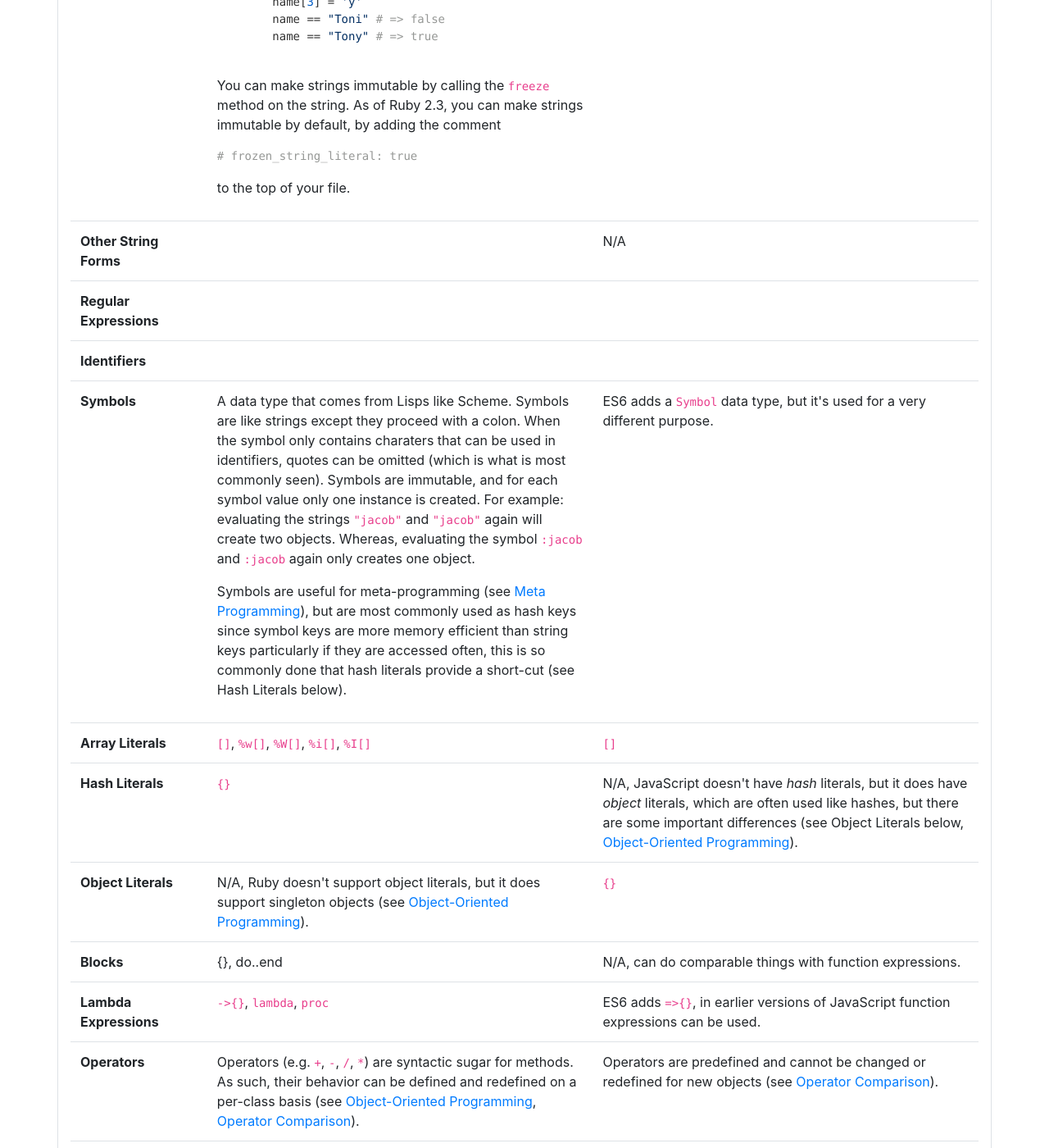
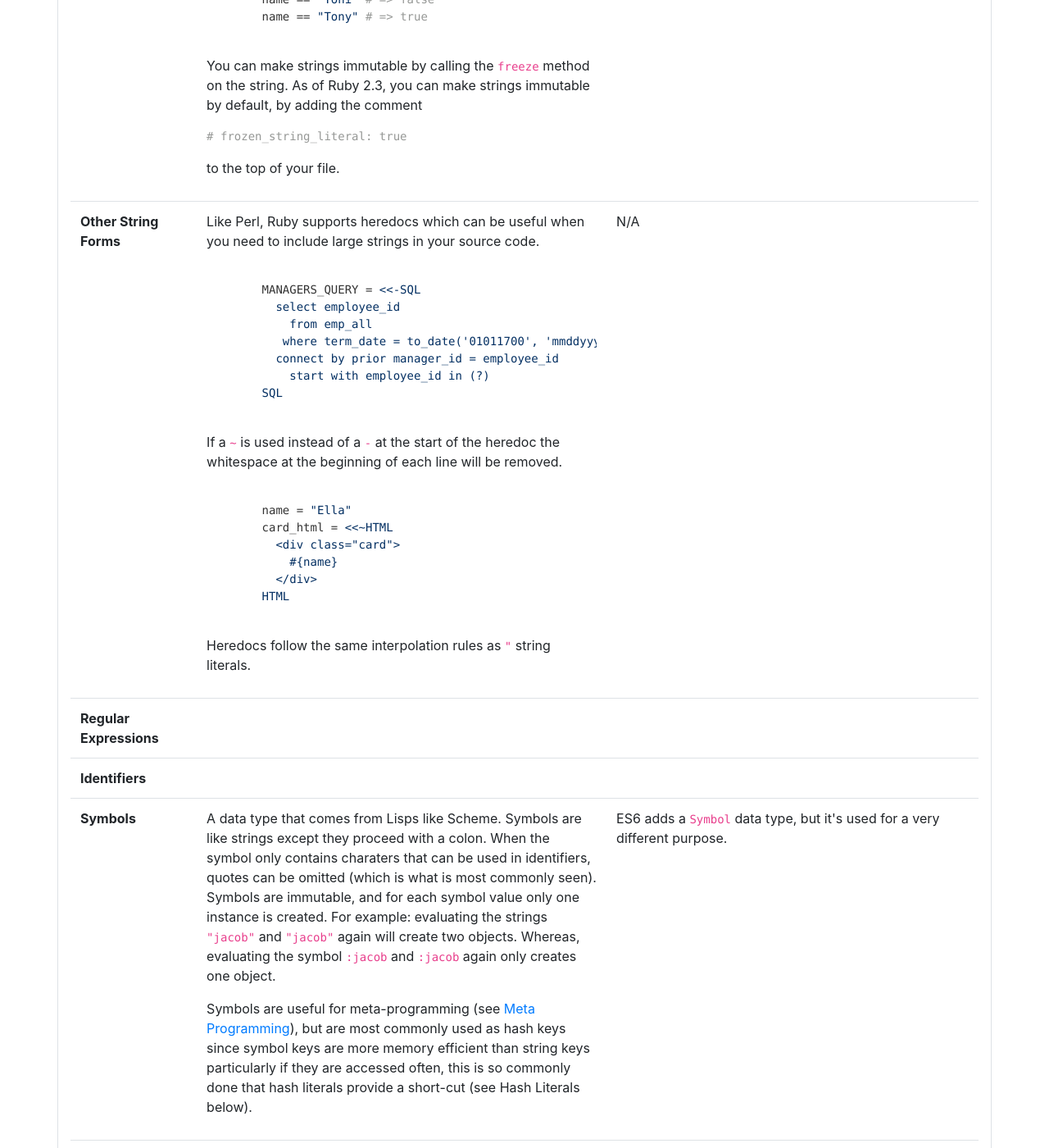
Before and after one commit to delonnewman/ruby-and-javascript, a Jekyll site: the page built from index.html, in a window 1280 px wide and 1400 px high, scrolled down 2342 px. Shown: the whole window at 82% size. Built offline with Jekyll 4.4.1, drawn with Linux system fonts in a browser that asks for light colours; some of the changed text lies outside the part shown.

Commit message:
Update index.html

```diff
--- a/index.html
+++ b/index.html
@@ -164,7 +164,28 @@ layout: default
     </tr>
     <tr>
       <th scope="row">Other String Forms</th>
-      <td></td>
+      <td>
+        <p>Like Perl, Ruby supports heredocs which can be useful when you need to include large strings in your source code.</p>
+        <pre><code class="ruby">
+        MANAGERS_QUERY = &lt;&lt;-SQL
+          select employee_id
+            from emp_all
+           where term_date = to_date('01011700', 'mmddyyyy')
+          connect by prior manager_id = employee_id
+            start with employee_id in (?)
+        SQL
+        </code></pre>
+        <p>If a <code>~</code> is used instead of a <code>-</code> at the start of the heredoc the whitespace at the beginning of each line will be removed.</p>
+        <pre><code class="ruby">
+        name = "Ella"
+        card_html = &lt;&lt;~HTML
+          &lt;div class="card"&gt;
+            #{name}
+          &lt;/div&gt;
+        HTML
+        </code></pre>
+        <p>Heredocs follow the same interpolation rules as <code>"</code> string literals.</p>
+      </td>
       <td>N/A</td>
     </tr>
     <tr>
@@ -189,12 +210,24 @@ layout: default
     </tr>
     <tr>
       <th scope="row">Array Literals</th>
-      <td><code>[]</code>, <code>%w[]</code>, <code>%W[]</code>, <code>%i[]</code>, <code>%I[]</code></td>
-      <td><code>[]</code></td>
+      <td>
+        <pre><code class="ruby">
+        ['Hewy', 'Duey', 'Lewy']
+        </code></pre>
+        <code>%w[]</code>, <code>%W[]</code>, <code>%i[]</code>, <code>%I[]</code></td>
+      <td>
+        <pre><code class="javascript">
+        ['Hewy', 'Duey', 'Lewy']
+        </code></pre>
+      </td>
     </tr>
     <tr>
       <th scope="row">Hash Literals</th>
-      <td><code>{}</code></td>
+      <td>
+        <pre><code class="ruby">
+        { :name =&gt; "Peter Parker", :age =&gt; 16 }
+        </code></pre>
+      </td>
       <td>N/A, JavaScript doesn't have <em>hash</em> literals, but it does have <em>object</em> literals, which are often used like hashes, but there are some important
       differences (see Object Literals below, <a href="#object-oriented-programming">Object-Oriented Programming</a>).</td>
     </tr>
```
